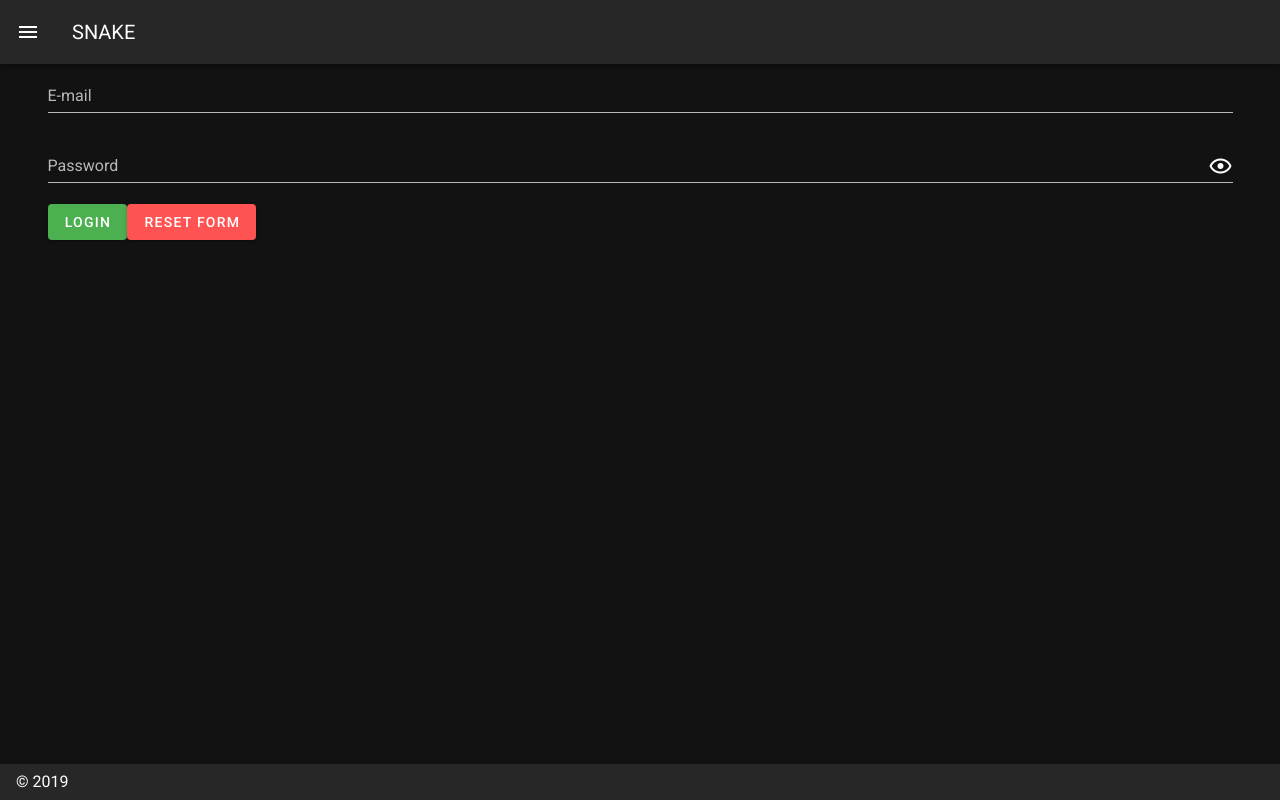
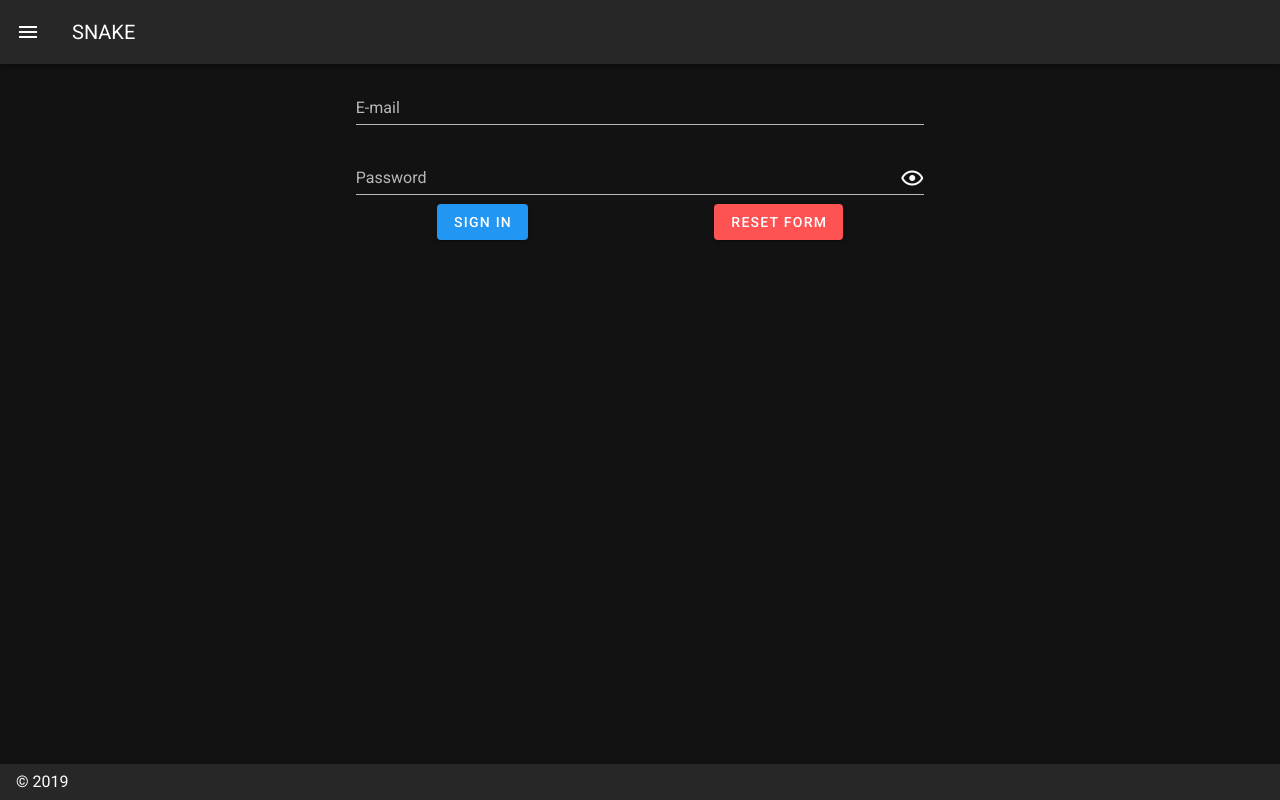
Before and after one commit to RoyAppeldoorn/snake-client, a Vue app: page /Signin in a window 1280 px wide. Built offline with nearby package versions, Linux system fonts and the light colour scheme.

Commit message:
Signin + error handling

```diff
--- a/src/components/auth/Register.vue
+++ b/src/components/auth/Register.vue
@@ -31,7 +31,7 @@
 
           <v-text-field
             v-model="confirmPassword"
-            label="confirm Password"
+            label="Confirm Password"
             :rules="[confirmPasswordRules, passwordConfirmationRule]"
             required
             :append-icon="
--- a/src/components/auth/Signin.vue
+++ b/src/components/auth/Signin.vue
@@ -1,7 +1,14 @@
 <template>
   <v-container>
-    <v-layout row wrap>
-      <v-flex>
+    <v-row v-if="error">
+      <v-col xs="12" sm="6" offset-sm="3">
+        <app-alert @dismissed="onDismissed">
+          {{ error }}
+        </app-alert>
+      </v-col>
+    </v-row>
+    <v-row>
+      <v-col xs="12" sm="6" offset-sm="3">
         <v-form ref="form" v-model="valid" lazy-validation>
           <v-text-field
             v-model="email"
@@ -22,16 +29,23 @@
             @click:append="passwordShow = !passwordShow"
           ></v-text-field>
 
-          <v-btn :disabled="!valid" color="success" @click="validate">
-            Login
-          </v-btn>
+          <v-row justify="space-around">
+            <v-btn
+              :disabled="!valid"
+              color="primary"
+              @click="validate"
+              :loading="loading"
+            >
+              Sign in
+            </v-btn>
 
-          <v-btn color="error" @click="reset">
-            Reset Form
-          </v-btn>
+            <v-btn color="error" @click="reset">
+              Reset Form
+            </v-btn>
+          </v-row>
         </v-form>
-      </v-flex>
-    </v-layout>
+      </v-col>
+    </v-row>
   </v-container>
 </template>
 
@@ -48,10 +62,18 @@ export default {
     password: "",
     passwordRules: [v => !!v || "Password is Required"]
   }),
+  computed: {
+    error() {
+      return this.$store.getters.error;
+    },
+    loading() {
+      return this.$store.getters.loading;
+    }
+  },
   methods: {
     validate() {
       if (this.$refs.form.validate()) {
-        this.snackbar = true;
+        this.$store.dispatch("clearError", null);
         this.loginWithFirebase();
       }
     },
@@ -64,6 +86,9 @@ export default {
         password: this.password
       };
       this.$store.dispatch("signIn", user);
+    },
+    onDismissed() {
+      this.$store.dispatch("clearError", null);
     }
   }
 };
```
